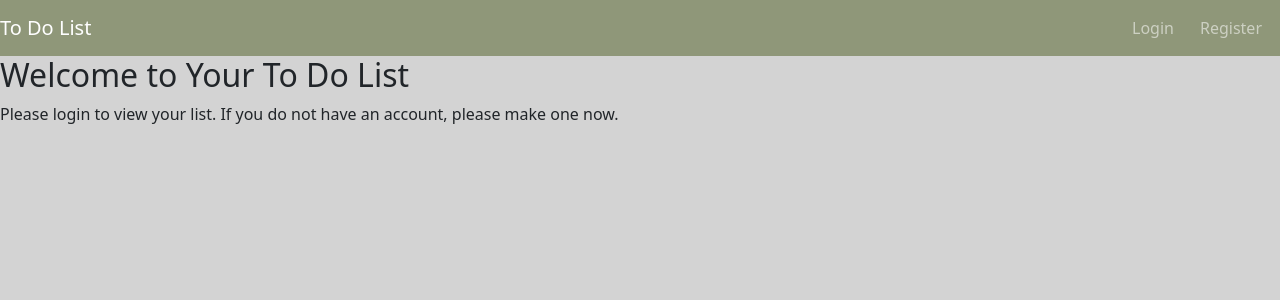
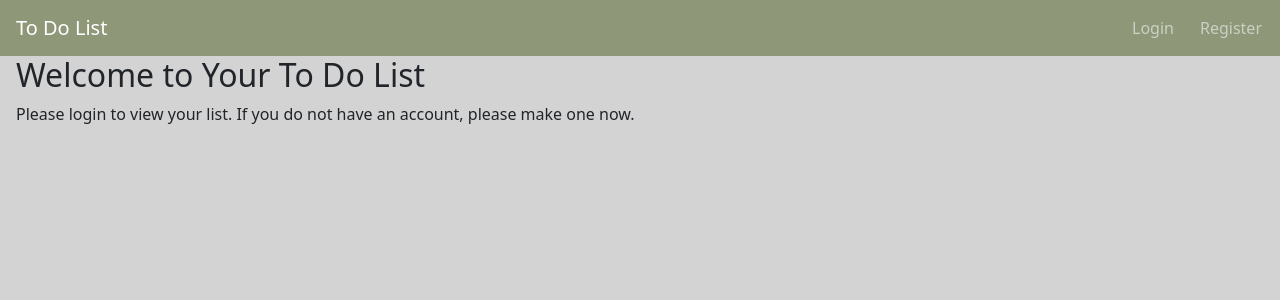
Before and after one commit to kgamett/kadince_todo, a Django app: page / in a window 1280 px wide. Shown: the top 300 px of the page. Run offline with Django 3.2, Linux system fonts and the light colour scheme; some libraries are stand-ins or nearby versions.

Commit message:
finishing touches on margins and css

```diff
--- a/todo_app/static/css/styles.css
+++ b/todo_app/static/css/styles.css
@@ -106,3 +106,11 @@ header a[href*='signup'] {
     font-size: 50px; /* Set a font size */
     cursor: pointer; /* Mouse pointer on hover */
   }
+
+.navbar-brand {
+    margin-left: 16px;
+}
+
+.welcome {
+    margin-left: 16px;
+}
--- a/todo_app/templates/index.html
+++ b/todo_app/templates/index.html
@@ -1,8 +1,9 @@
 {% extends 'base.html' %}
 {% block content %}
 {% load static %}
-    <h2>Welcome to Your To Do List</h2>
-
-    <p>Please login to view your list. If you do not have an account, please make one now.</p>
+    <div class="welcome">
+        <h2>Welcome to Your To Do List</h2>
+        <p>Please login to view your list. If you do not have an account, please make one now.</p>
+    </div>
 
 {% endblock %}
```
Also changed, not shown: db.sqlite3.
